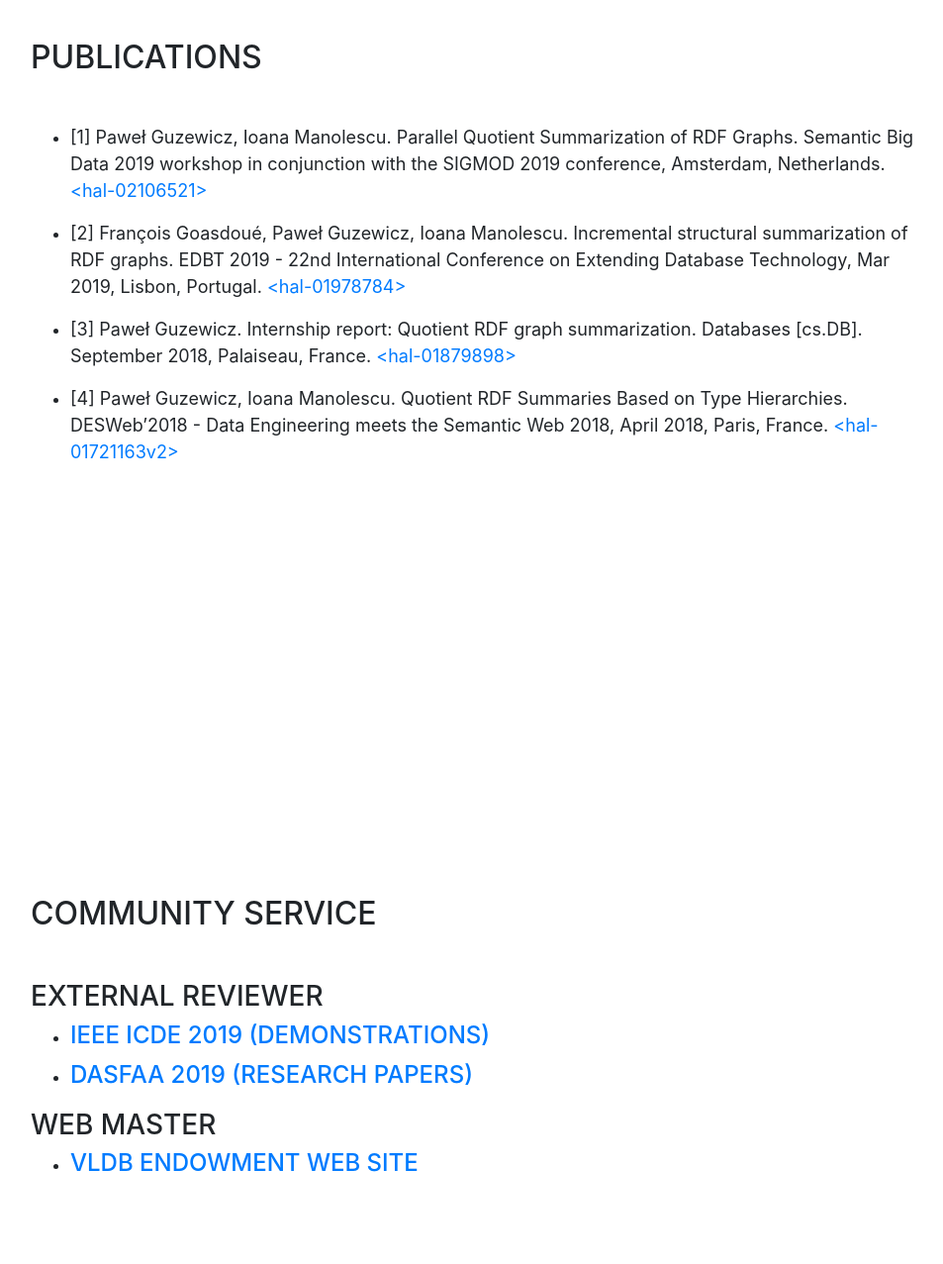
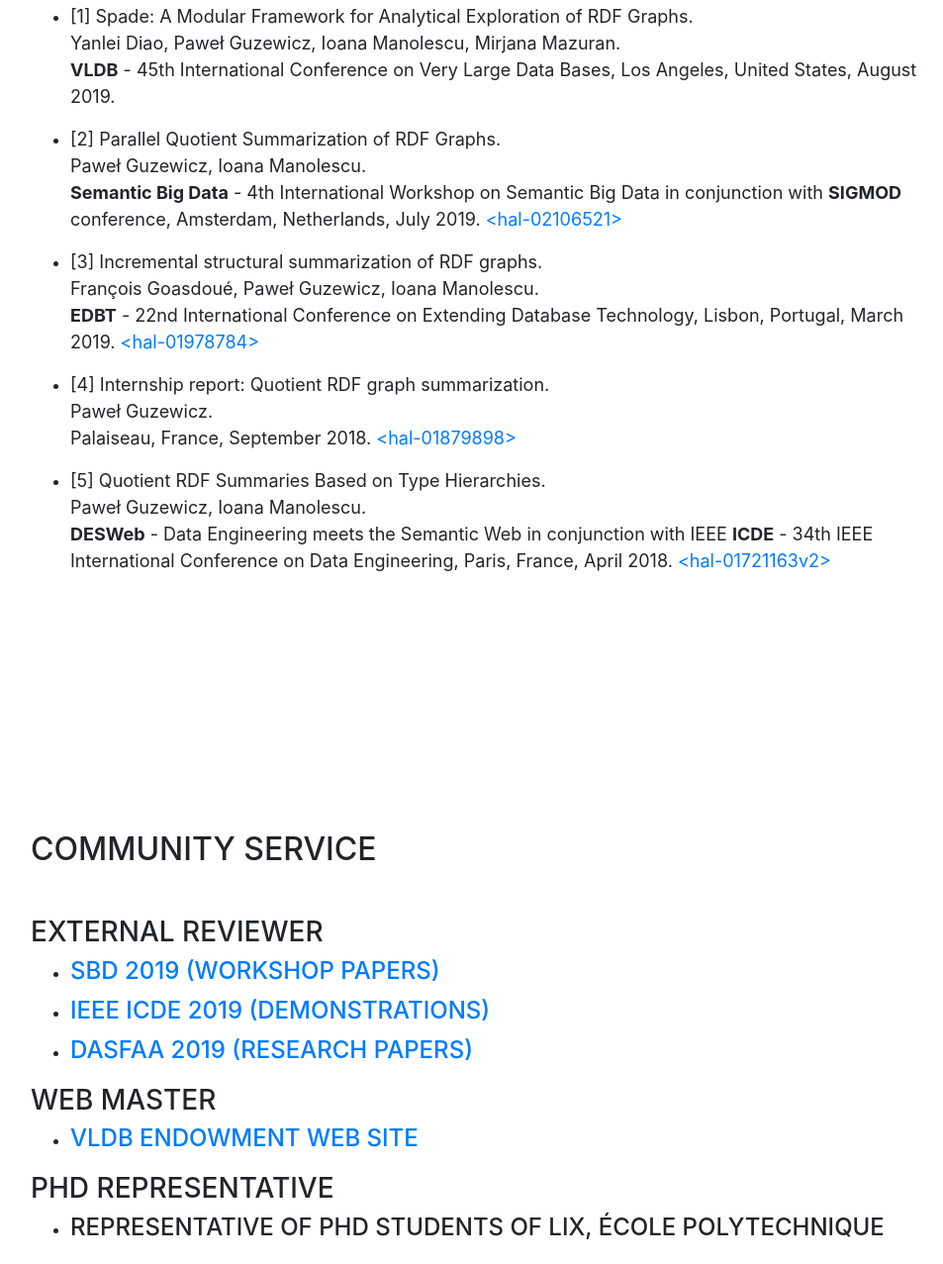
Before and after one commit to pawello3/personal_website, a website with bundled scripts: page index.html in a window 1280 px wide. Shown: the part 4259-5536 px from the top of the page at 99% size, without its empty margins (289-1242 px from the left). Built offline with nearby package versions, Linux system fonts and the light colour scheme; a web font is replaced by a local one.

Commit message:
Adding new paper and PhD students representative position

```diff
--- a/index.html
+++ b/index.html
@@ -253,10 +253,21 @@
         <div class="my-auto">
           <h2 class="mb-5">Publications</h2>
           <ul class="mb-1">
-            <li class="mb-3"><font size="+1">[1] Paweł Guzewicz, Ioana Manolescu. Parallel Quotient Summarization of RDF Graphs. Semantic Big Data 2019 workshop in conjunction with the SIGMOD 2019 conference, Amsterdam, Netherlands. <a href="https://hal.inria.fr/hal-02106521">&lt;hal-02106521&gt;</a></font></li>
-            <li class="mb-3"><font size="+1">[2] François Goasdoué, Paweł Guzewicz, Ioana Manolescu. Incremental structural summarization of RDF graphs. EDBT 2019 - 22nd International Conference on Extending Database Technology, Mar 2019, Lisbon, Portugal. <a href="https://hal.inria.fr/hal-01978784">&lt;hal-01978784&gt;</a></font></li>
-            <li class="mb-3"><font size="+1">[3] Paweł Guzewicz. Internship report: Quotient RDF graph summarization. Databases [cs.DB]. September 2018, Palaiseau, France. <a href="https://hal.inria.fr/hal-01879898">&lt;hal-01879898&gt;</a></font></li>
-            <li><font size="+1">[4] Paweł Guzewicz, Ioana Manolescu. Quotient RDF Summaries Based on Type Hierarchies. DESWeb’2018 - Data Engineering meets the Semantic Web 2018, April 2018, Paris, France. <a href="https://hal.inria.fr/hal-01721163v2">&lt;hal-01721163v2&gt;</a></font></li>
+            <li class="mb-3"><font size="+1">[1] Spade: A Modular Framework for Analytical Exploration of RDF Graphs.<br>
+            Yanlei Diao, Paweł Guzewicz, Ioana Manolescu, Mirjana Mazuran.<br>
+            <b>VLDB</b> - 45th International Conference on Very Large Data Bases, Los Angeles, United States, August 2019. <!-- TODO: Add link once available --> </font></li>
+            <li class="mb-3"><font size="+1">[2] Parallel Quotient Summarization of RDF Graphs.<br>
+            Paweł Guzewicz, Ioana Manolescu.<br>
+            <b>Semantic Big Data</b> - 4th International Workshop on Semantic Big Data in conjunction with <b>SIGMOD</b> conference, Amsterdam, Netherlands, July 2019. <a href="https://hal.inria.fr/hal-02106521">&lt;hal-02106521&gt;</a></font></li>
+            <li class="mb-3"><font size="+1">[3] Incremental structural summarization of RDF graphs.<br>
+            François Goasdoué, Paweł Guzewicz, Ioana Manolescu.<br>
+            <b>EDBT</b> - 22nd International Conference on Extending Database Technology, Lisbon, Portugal, March 2019. <a href="https://hal.inria.fr/hal-01978784">&lt;hal-01978784&gt;</a></font></li>
+            <li class="mb-3"><font size="+1">[4] Internship report: Quotient RDF graph summarization.<br>
+            Paweł Guzewicz.<br>
+            Palaiseau, France, September 2018. <a href="https://hal.inria.fr/hal-01879898">&lt;hal-01879898&gt;</a></font></li>
+            <li class="mb-3"><font size="+1">[5] Quotient RDF Summaries Based on Type Hierarchies.<br>
+            Paweł Guzewicz, Ioana Manolescu.<br>
+            <b>DESWeb</b> - Data Engineering meets the Semantic Web in conjunction with IEEE <b>ICDE</b> - 34th IEEE International Conference on Data Engineering, Paris, France, April 2018. <a href="https://hal.inria.fr/hal-01721163v2">&lt;hal-01721163v2&gt;</a></font></li>
           </ul>
         </div>
       </section>
@@ -266,12 +277,17 @@
           <h2 class="mb-5">Community Service</h2>
           <h3 class="mb-1">External reviewer</h3>
           <ul>
+            <li><div class="subheading mb-1"><a href="https://www.ifis.uni-luebeck.de/~groppe/sbd/2019/editions#home">SBD 2019 (workshop papers)</a></div></li>
             <li><div class="subheading mb-1"><a href="http://conferences.cis.umac.mo/icde2019/">IEEE ICDE 2019 (demonstrations)</a></div></li>
             <li><div class="subheading mb-1"><a href="https://dasfaa2019.eng.cmu.ac.th/">DASFAA 2019 (research papers)</a></div></li>
           </ul>
           <h3 class="mb-1">Web master</h3>
           <ul>
             <li><div class="subheading mb-1"><a href="https://www.vldb.org/contact.html">VLDB Endowment Web site</a></div></li>
+          </ul>
+          <h3 class="mb-1">PhD representative</h3>
+          <ul>
+            <li><div class="subheading mb-1">Representative of PhD students of LIX, École polytechnique</div></li>
           </ul>
         </div>
       </section>
```
Also changed, not shown: 1 other file.
